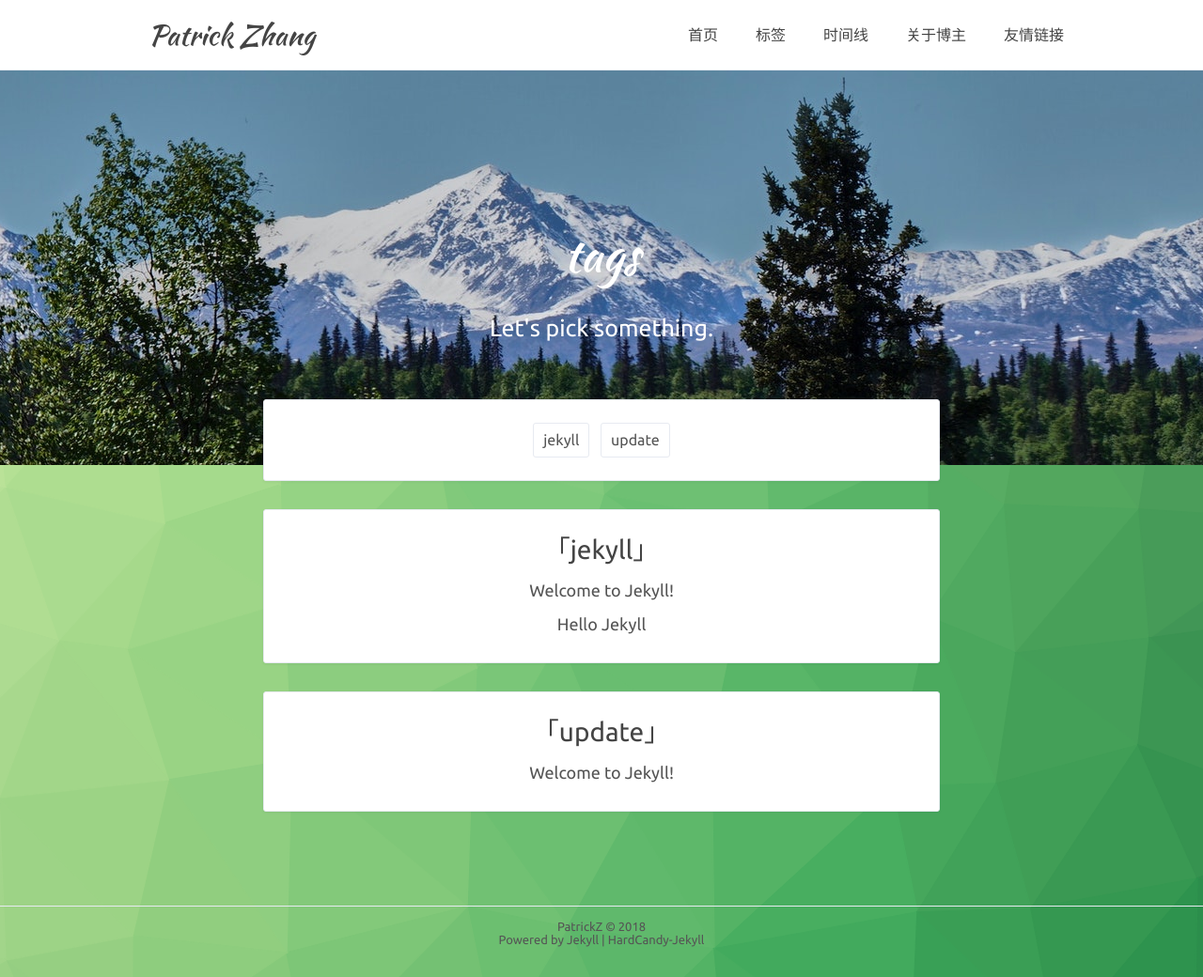
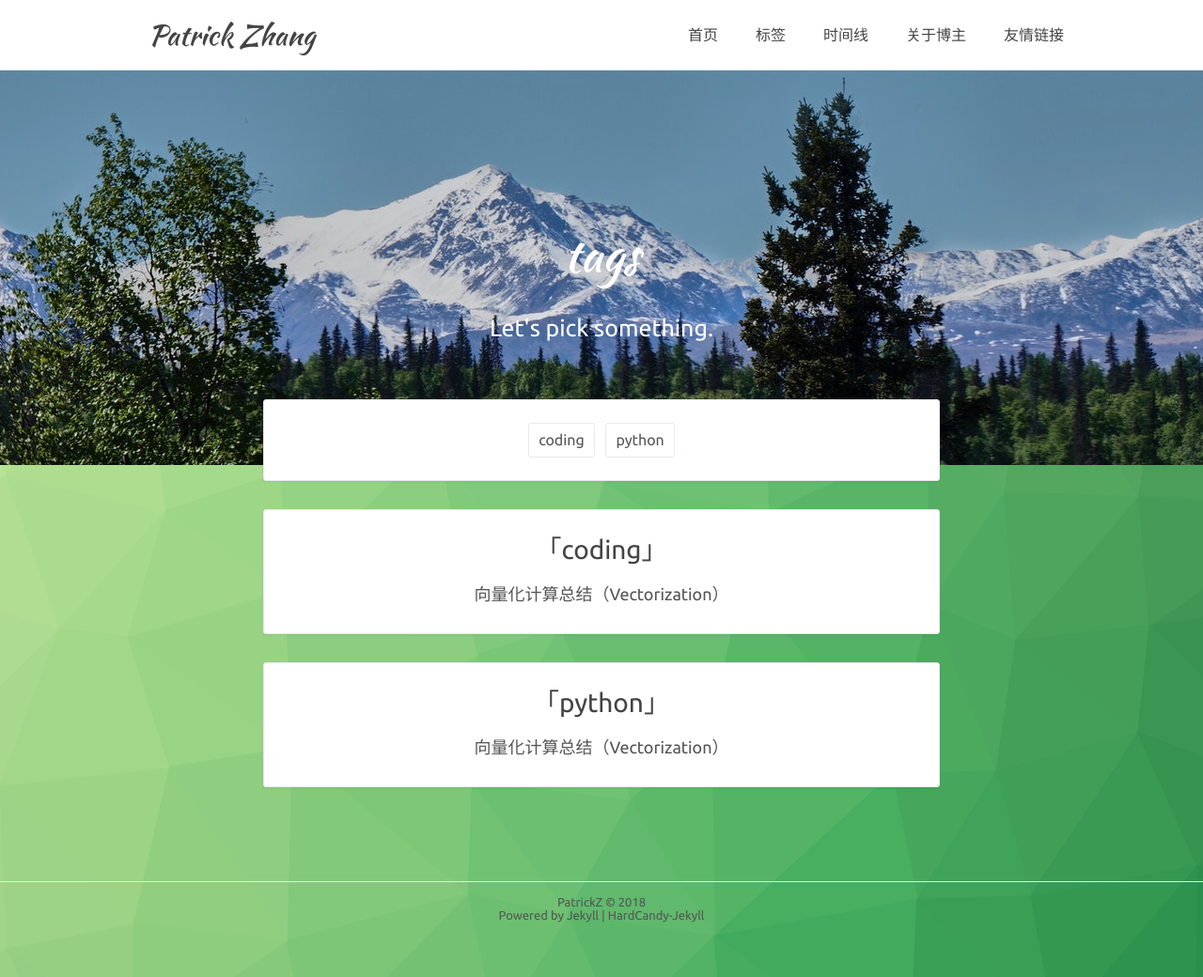
Before and after one commit to PatrickZZJ/PatrickZZJ.github.io, a Jekyll site: the page built from tags.html, in a window 1280 px wide. Shown: the whole page at 94% size. Built offline with Jekyll 4.4.1, drawn with Linux system fonts in a browser that asks for light colours; comment, search, counter and statistics services are not loaded; some of the changed lines change nothing that is shown.

Commit message:
post test

```diff
--- a/_config.yml
+++ b/_config.yml
@@ -1,7 +1,7 @@
 # Site settings 配置站点
 title: 'PatrickZ'
-description: 'your web description'
-keywords: 'your web keywords, another keywords'
+description: 'This is my personal blog'
+keywords: 'learning blog'
 url: 'https://PatrickZZJ.github.io' # your host
 
 # nav 中文字符空格：&emsp;
--- a/_posts/2018-05-17-welcome-to-jekyll.markdown
+++ /dev/null
@@ -1,28 +0,0 @@
----
-layout: post
-title:  "Welcome to Jekyll!"
-date:   2018-05-17 14:05:21 +0800
-tags: jekyll update
-color: rgb(255,90,90)
-cover: '../assets/test.png'
-subtitle: 'Welcome to Jekyll!'
----
-You’ll find this post in your `_posts` directory. Go ahead and edit it and re-build the site to see your changes. You can rebuild the site in many different ways, but the most common way is to run `jekyll serve`, which launches a web server and auto-regenerates your site when a file is updated.
-
-To add new posts, simply add a file in the `_posts` directory that follows the convention `YYYY-MM-DD-name-of-post.ext` and includes the necessary front matter. Take a look at the source for this post to get an idea about how it works.
-
-Jekyll also offers powerful support for code snippets:
-
-{% highlight ruby %}
-def print_hi(name)
-  puts "Hi, #{name}"
-end
-print_hi('Tom')
-#=> prints 'Hi, Tom' to STDOUT.
-{% endhighlight %}
-
-Check out the [Jekyll docs][jekyll-docs] for more info on how to get the most out of Jekyll. File all bugs/feature requests at [Jekyll’s GitHub repo][jekyll-gh]. If you have questions, you can ask them on [Jekyll Talk][jekyll-talk].
-
-[jekyll-docs]: https://jekyllrb.com/docs/home
-[jekyll-gh]:   https://github.com/jekyll/jekyll
-[jekyll-talk]: https://talk.jekyllrb.com/
--- a/_posts/2018-05-18-hello-jekyll.md
+++ /dev/null
@@ -1,31 +0,0 @@
----
-layout: post
-title: 'Hello Jekyll'
-date: 2017-04-18
-author: Jekyll
-color: rgb(255,210,32)
-cover: 'http://on2171g4d.bkt.clouddn.com/jekyll-banner.png'
-tags: jekyll
----
-
-> Transform your plain text into static websites and blogs.
-
-# Welcome
-
-## Welcome
-
-### Welcome
-
-This site aims to be a comprehensive guide to Jekyll. We’ll cover topics such as getting your site up and running, creating and managing your content, customizing the way your site works and looks, deploying to various environments, and give you some advice on participating in the future development of Jekyll itself.
-
-### So what is Jekyll, exactly?Permalink
-
-Jekyll is a simple, blog-aware, static site generator. It takes a template directory containing raw text files in various formats, runs it through a converter (like [Markdown](https://daringfireball.net/projects/markdown/)) and our [Liquid](https://github.com/Shopify/liquid/wiki) renderer, and spits out a complete, ready-to-publish static website suitable for serving with your favorite web server. Jekyll also happens to be the engine behind GitHub Pages, which means you can use Jekyll to host your project’s page, blog, or website from GitHub’s servers for free.
-
-### Helpful HintsPermalink
-
-Throughout this guide there are a number of small-but-handy pieces of information that can make using Jekyll easier, more interesting, and less hazardous. Here’s what to look out for.
-
-### Video Test
-
-<iframe type="text/html" width="100%" height="385" src="http://www.youtube.com/embed/gfmjMWjn-Xg" frameborder="0"></iframe>
--- /dev/null
+++ b/_posts/2018-10-21-vectorization.md
@@ -0,0 +1,17 @@
+---
+layout: post
+title: '向量化计算总结（Vectorization）'
+date: 2018-10-21
+author: Patrick Zhang
+color: rgb(16, 46, 94)
+cover: '/assets/vectorization.jpeg'
+tags: coding python
+---
+
+>
+
+# Welcome
+
+## Welcome
+
+### Welcome
```
Also changed, not shown: assets/vectorization.jpeg (added).
